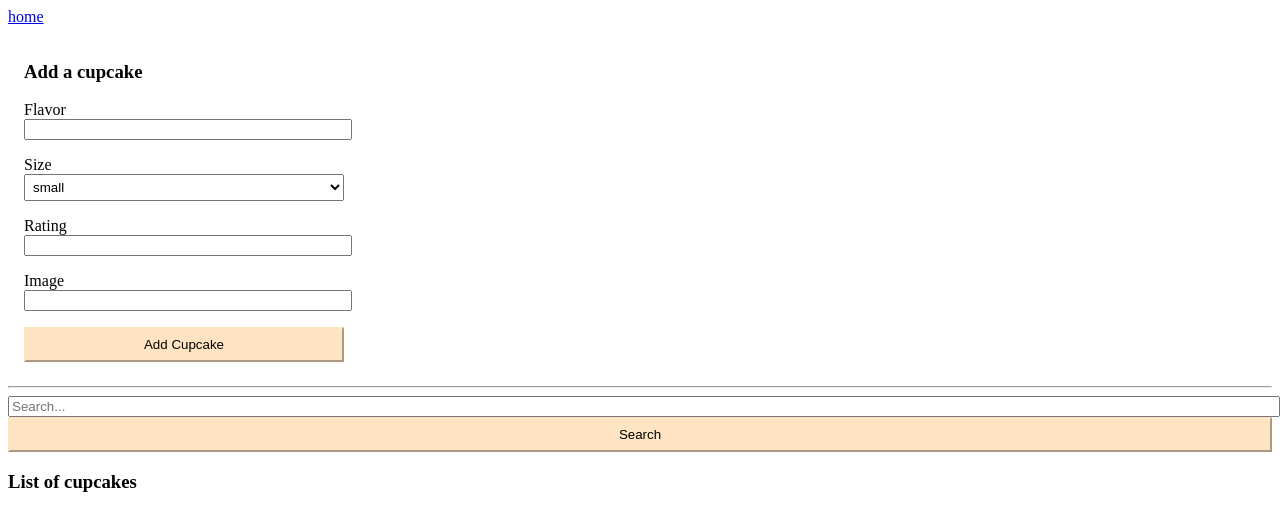
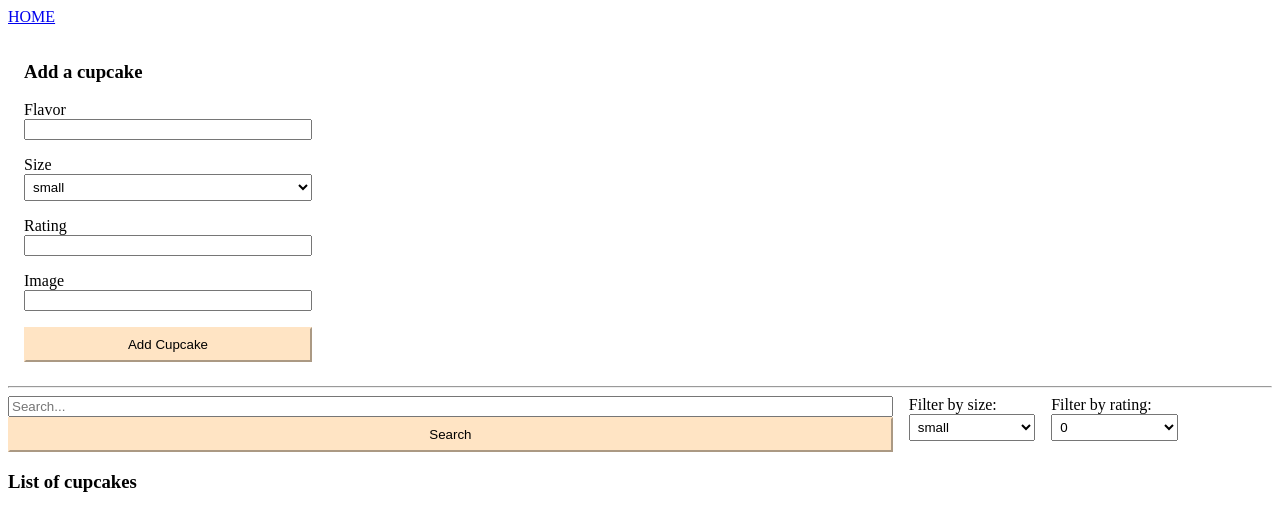
Before and after one commit to 000xzhou/flask-cupcake, a Flask app: page / in a window 1280 px wide. Shown: the top 531 px of the page. Run offline with Flask 3, Linux system fonts and the light colour scheme; data that the repository does not hold is empty.

Commit message:
added box reset and select fields for filtering size and rating

```diff
--- a/static/style.css
+++ b/static/style.css
@@ -1,3 +1,7 @@
+* {
+  box-sizing: border-box;
+  /* other resets here but I think this sample is good enough */
+}
 .flex {
   display: flex;
   flex-wrap: wrap;
@@ -33,3 +37,27 @@ button:hover {
 .cupcake {
   margin-inline: 1rem;
 }
+.search-forms {
+  display: grid;
+}
+
+/* Extra small devices (phones, 600px and down) */
+@media only screen and (max-width: 600px) {
+}
+/* Small devices (portrait tablets and large phones, 600px and up) */
+@media only screen and (min-width: 600px) {
+}
+/* Medium devices (landscape tablets, 768px and up) */
+@media only screen and (min-width: 768px) {
+}
+/* Large devices (laptops/desktops, 992px and up) */
+@media only screen and (min-width: 992px) {
+  .search-forms {
+    grid-template-columns: 70% 10% 10%;
+    gap: 10px;
+    gap: 1rem;
+  }
+}
+/* Extra large devices (large laptops and desktops, 1200px and up) */
+@media only screen and (min-width: 1200px) {
+}
--- a/templates/base.html
+++ b/templates/base.html
@@ -8,7 +8,7 @@
   </head>
   <body>
     <nav>
-      <a href="/">home</a>
+      <a href="/">HOME</a>
     </nav>
     <main>
       <!-- main content  -->
--- a/templates/index.html
+++ b/templates/index.html
@@ -1,7 +1,7 @@
 {% extends 'base.html' %} {% block content %}
+<!-- form for adding cupcakes  -->
 <form id="add-cupcake" method="POST" class="form-box">
   {{ form.hidden_tag() }}
-  <!--add type=hidden form fields -->
   <h3>Add a cupcake</h3>
   <div id="error-msg"></div>
   {% for field in form if field.widget.input_type != 'hidden' %}
@@ -15,14 +15,46 @@
   <button id="add-cupcake-btn" type="submit">Add Cupcake</button>
 </form>
 <hr />
-<form id="search-cupcake" method="get">
-  <!-- Input for search query -->
-  <input id="searchFlavor" type="text" name="flavor" placeholder="Search..." />
 
-  <!-- Button to submit the form -->
-  <button type="submit">Search</button>
-</form>
-
+<div class="search-forms">
+  <!-- form for searching by flavor -->
+  <form id="search-cupcake" method="get">
+    <input
+      id="searchFlavor"
+      type="text"
+      name="flavor"
+      placeholder="Search..."
+    />
+    <button type="submit">Search</button>
+  </form>
+  <!-- filter by size  -->
+  <div>
+    <label for="mySelect">Filter by size:</label>
+    <select id="mySelect">
+      <option value="small">small</option>
+      <option value="medium">medium</option>
+      <option value="large">large</option>
+    </select>
+  </div>
+  <!-- filter rating  -->
+  <div>
+    <label for="mySelect">Filter by rating:</label>
+    <select id="mySelect">
+      <option value="0">0</option>
+      <option value="1">1</option>
+      <option value="2">2</option>
+      <option value="3">3</option>
+      <option value="4">4</option>
+      <option value="5">5</option>
+      <option value="6">6</option>
+      <option value="7">7</option>
+      <option value="8">8</option>
+      <option value="9">9</option>
+      <option value="10">10</option>
+    </select>
+  </div>
+</div>
+<!-- list of cupcakes  -->
 <h3>List of cupcakes</h3>
 <div class="flex" id="list-of-cupcakes">
   {% for cupcake in results %}
```
